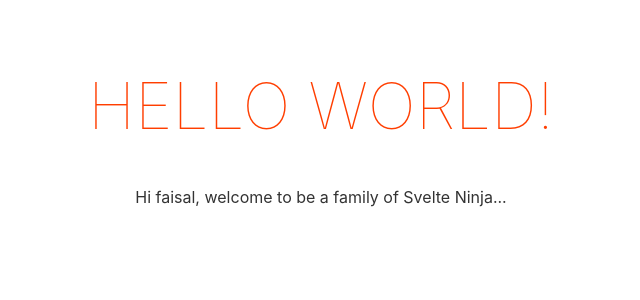
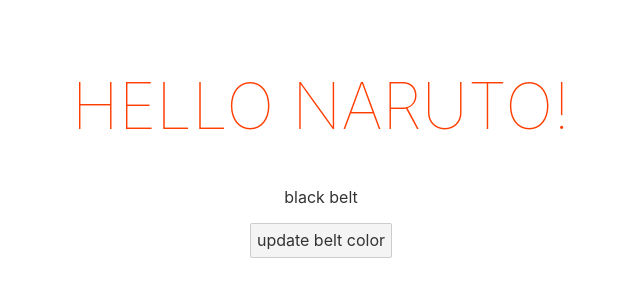
Before and after one commit to faisalmoinuddin99/Svelte-Tutorial, a Svelte app in the folder myproject/: page / in a window 1280 px wide. Shown: the top 300 px of the page, without its empty margins (319-959 px from the left). Built offline with nearby package versions, Linux system fonts and the light colour scheme.

Commit message:
Basics of Svelte Syntax

```diff
--- a/myproject/src/App.svelte
+++ b/myproject/src/App.svelte
@@ -1,10 +1,21 @@
 <script>
-  export let name;
+  let name = "naruto";
+  let beltColor = "black";
+
+  let handleClick = () => {
+    if (beltColor == "black") {
+      beltColor = "yellow";
+    } else {
+      beltColor = "black";
+    }
+  };
 </script>
 
 <main>
   <h1>Hello {name}!</h1>
-  <p>Hi faisal, welcome to be a family of Svelte Ninja...</p>
+  <p>{beltColor} belt</p>
+
+  <button on:click={handleClick}>update belt color</button>
 </main>
 
 <style>
```
